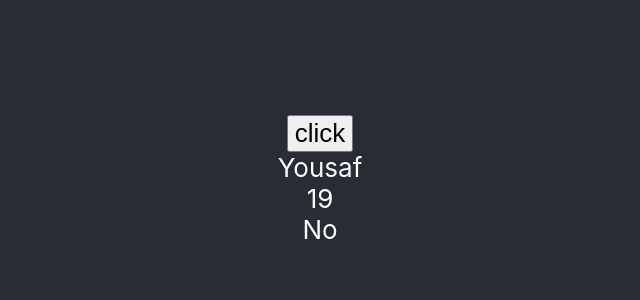
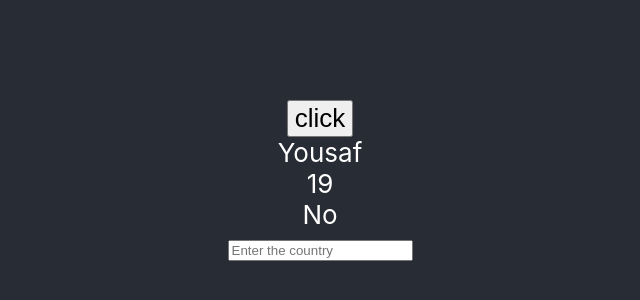
Before and after one commit to yousafsabir/react-typescript, a React (Vite) app: page / in a window 1280 px wide. Shown: the part 220-520 px from the top of the page, without its empty margins (320-960 px from the left). Built offline with nearby package versions, Linux system fonts and the light colour scheme.

Commit message:
input in component

```diff
--- a/src/components/Person.tsx
+++ b/src/components/Person.tsx
@@ -1,4 +1,4 @@
-import React, { FC, useState } from "react";
+import React, { FC, useState, ChangeEvent } from "react";
 
 interface Props {
     name: string;
@@ -14,6 +14,15 @@ const Person: FC<Props> = ({ name, age, isMarried }) => {
             <div>{name}</div>
             <div>{age}</div>
             <div>{isMarried ? "yes" : "No"}</div>
+            <input
+                type="text"
+                placeholder="Enter the country"
+                onChange={(e) => {
+                    setCountry(e.target.value);
+                }}
+                // This input is working fine here bcz event is handled inside input
+            />
+            {country}
         </div>
     );
 };
```
